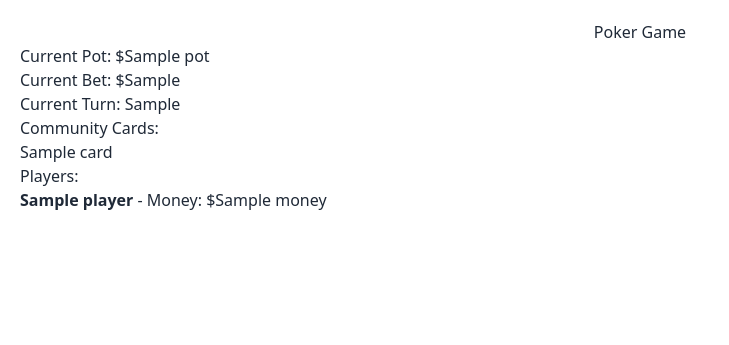
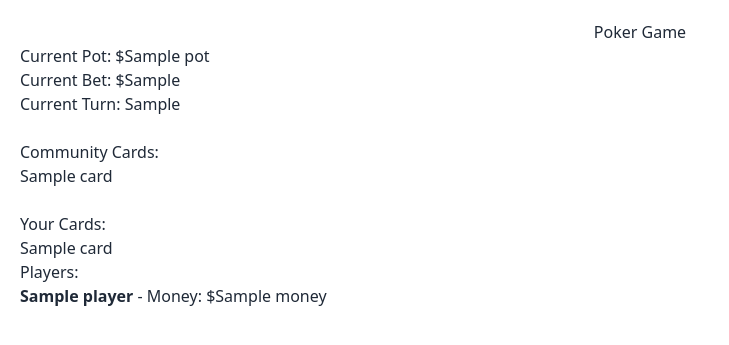
Before and after one commit to TMUProfLee/CIS322_SP24, a Flask app: template source/templates/game.html in a window 1280 px wide. Shown: the top 345 px of the page, without its empty margins (0-729 px from the left). Run offline with Flask 3, Linux system fonts and the light colour scheme; the template is opened without the code that fills it: most values are stand-ins (such as "Sample title", 1, 10 or a date in 2020); some libraries are stand-ins or nearby versions.

Commit message:
Community cards and player hand now shows

```diff
--- a/source/CardGames.py
+++ b/source/CardGames.py
@@ -189,7 +189,8 @@ class Dealer:
   def __init__(self, deck: Deck):
     self.deck = deck
     self.deck.shuffle()
-    self.hand = [self.deck.getCard()] # intialize dealer's hand default amount to 1
+    self.hand = [] # intialize dealer's hand
+    self.addCardsToDealer(3) # add 3 cards to dealer's hand
 
   # displays a list of cards, either face up or face down. showFront - whether to show front of card (Value). printShort - whether to show only part of the card.
   def printCards(self, cards: "list[Card]", showFront: bool, printShort: bool = True):
@@ -366,6 +367,8 @@ class Poker:
 
   def add_player(self, player):
     self.players.append(player)
+    # Add two cards to the player's hand
+    self.dealer.dealCards(2, [player])
     # Reset bets
     self.bets = [0 for _ in range(len(self.players))]
 
--- a/source/flask_file.py
+++ b/source/flask_file.py
@@ -58,7 +58,7 @@ def gameRoute():
             return render_template('create_player.html')
 
     # Return a response to the HTML page
-    return render_template('game.html', players=players, pot=game.pot.show_pot(), current_turn=game.players[game.currentPlayer].name, current_bet=max(game.bets))
+    return render_template('game.html', players=players, pot=game.pot.show_pot(), current_turn=game.players[game.currentPlayer].name, current_bet=max(game.bets), community_cards=game.dealer.hand, round=game.round, player=game.players[game.currentPlayer], player_cards=game.players[game.currentPlayer].hand)
 
 # Define a route to handle player actions in the game loop
 @app.route('/bet', methods=['POST'])
--- a/source/templates/game.html
+++ b/source/templates/game.html
@@ -11,11 +11,20 @@
     <h2>Current Pot: ${{ pot }}</h2>
     <h2>Current Bet: ${{ current_bet }}</h2>
     <h2>Current Turn: {{ current_turn }}</h2>
+    <br>
     <h2>Community Cards:</h2>
     <ul>
         {% for card in community_cards %}
         <li>{{ card }}</li>
         {% endfor %}
+    </ul>
+    <br>
+    <h2>Your Cards:</h2>
+    <ul>
+        {% for card in player_cards %}
+        <li>{{ card }}</li>
+        {% endfor %}
+    </ul>
     <h3>Players:</h3>
     <ul>
         {% for player in players %}
```
